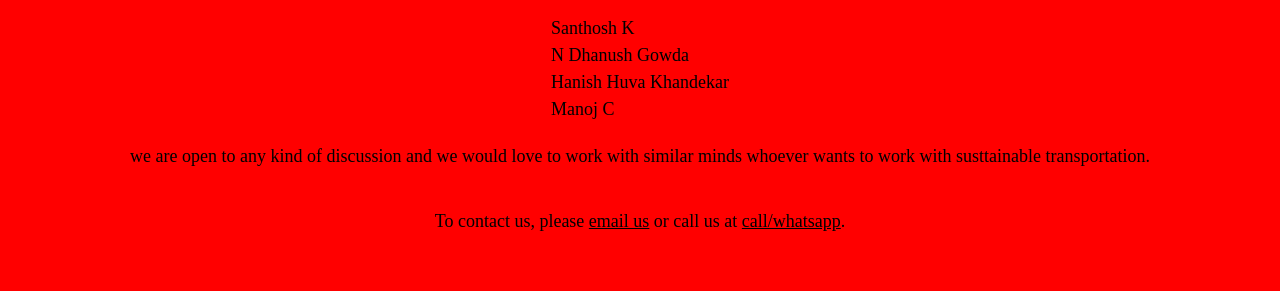
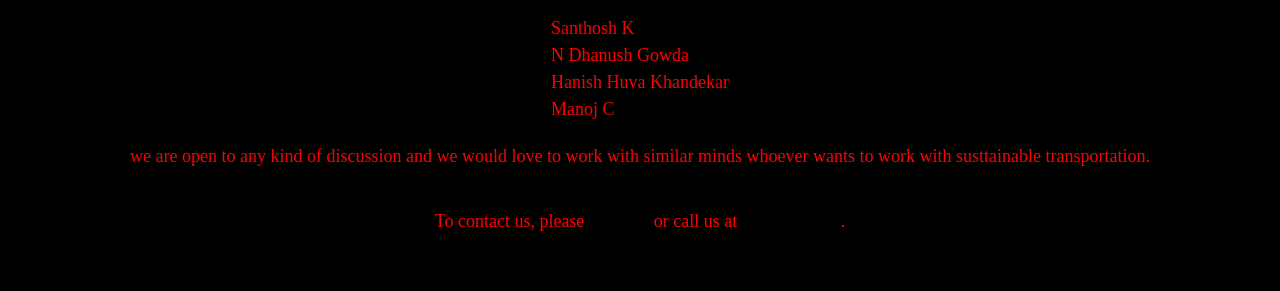
Before and after one commit to santhoshhk-gowda/chargemobility.io, a plain HTML site: page index.html in a window 1280 px wide. Shown: the part 525-816 px from the top of the page. Drawn offline with Linux system fonts and the light colour scheme.

Commit message:
Update index.html

```diff
--- a/index.html
+++ b/index.html
@@ -4,8 +4,8 @@
     <title>Company Name - Welcome</title>
     <style>
       body {
-  background-color: red;
-  color: black;
+  background-color: black;
+  color: red;
   font-family: "Lora", serif;
   font-size: 18px;
   line-height: 1.5;
```
